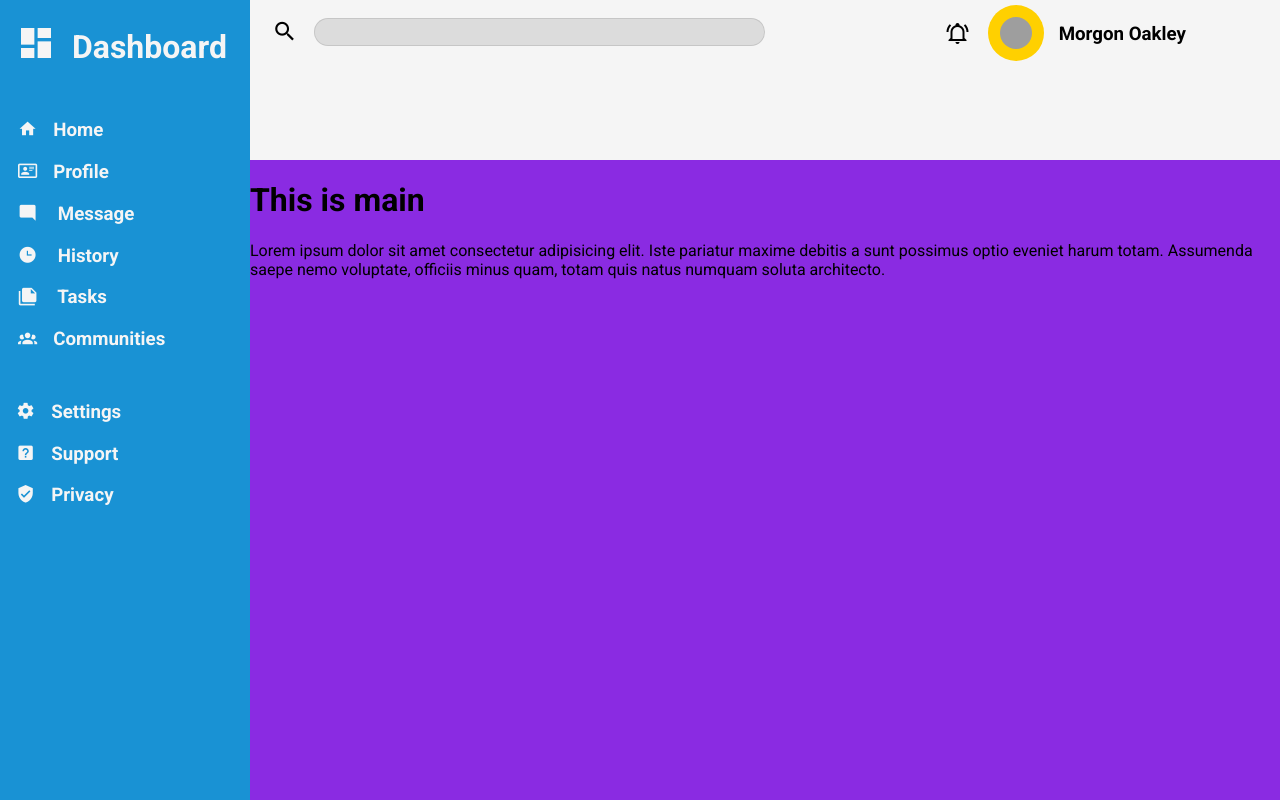
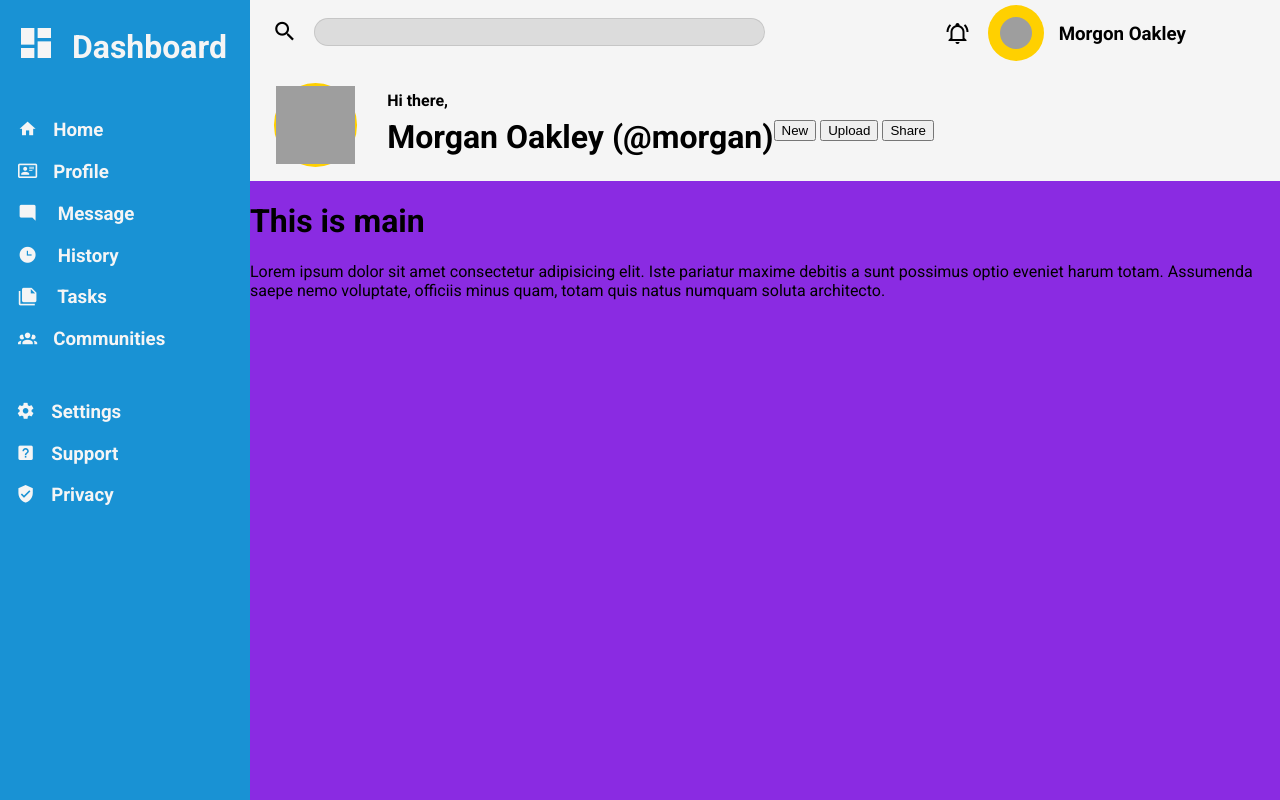
Before and after one commit to Avishkar1234/ODIN-DASHBOARD, a plain HTML site: page index.html in a window 1280 px wide. Drawn offline with Linux system fonts and the light colour scheme; grey boxes are pictures that could not be loaded.

Commit message:
The greeting section of the header is complete.
Added an bigger icon to the bottom left section of
the header and also the required texts

```diff
--- a/index.html
+++ b/index.html
@@ -14,6 +14,7 @@
 <body>
     <div class="container">
         <div class="header">
+            <div class="top-header">
                 <div class="search-section">
                     <label for="search"><span id="search" class="mdi mdi-magnify"></span></label>
                     <input type="search" name="search" id="search">
@@ -24,7 +25,31 @@
                     <img id="avatar" src="https://api.dicebear.com/9.x/big-smile/svg?seed=Brian" alt="avatar" />
                     <h3>Morgon Oakley</h3>
                 </div>
+            </div>
 
+
+            <div class="bottom-header">
+                <div class="morgon">
+                    <div class="avatar-bottom-container">
+                        <img id="avatar-bottom" src="https://api.dicebear.com/9.x/big-smile/svg?seed=Brian" alt="avatar" />
+                    </div>
+                    <div class="morgan-greet">
+                        <p class="morgan-greet-p">Hi there,</p>
+                        <h1 class="morgan-greet-head">Morgan Oakley (@morgan)</h1>
+                    </div>
+                </div>
+                <div class="buttons">
+                    <button>
+                        New
+                    </button>
+                    <button>
+                        Upload
+                    </button>
+                    <button>
+                        Share
+                    </button>
+                </div>
+            </div>
 
         </div>
 
--- a/style.css
+++ b/style.css
@@ -22,11 +22,50 @@ body{
     background-color: whitesmoke;
 
     grid-column: 2 / 3;
-    display: flex;
-    align-items: start;
 
     padding: 4px;
 }
+
+.top-header{
+    display: flex;
+    align-items: start;
+}
+
+.bottom-header{
+    margin-top: 20px;
+    display: flex;
+    align-items: center;
+}
+
+.morgon{
+    display: flex;
+}
+
+.avatar-bottom-container{
+    font-size: 40px;
+    margin: 0px 30px 10px 20px;
+    height: 5.2rem;
+    width: 5.2rem;
+
+    display: flex;
+    align-items: center;
+    justify-content: center;
+
+    border-radius: 50%;
+    background-color: rgb(255, 208, 0);
+}
+.avatar-bottom-container > #avatar-bottom{
+    height: 4.9rem;
+    width: 4.9rem;
+}
+
+.morgan-greet-p,
+.morgan-greet-head{
+    margin: 8px 0px;
+    font-weight: 700;
+}
+
+
 
 .search-section{
     margin: 20px 10px;
@@ -73,9 +112,6 @@ body{
     font-size: 1.5rem;
 }
 
-.mdi-magnify{
-    font-size: 199px;
-}
 
 #search{
     font-size: 1.6rem;
```
Lines whose indentation alone changed are shown as unchanged.
